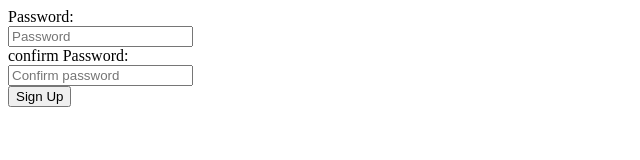
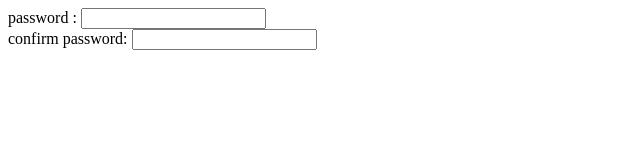
Before and after one commit to rahulg009/swapinc_Intern, a website: page checkpass.html in a window 1280 px wide. Shown: the whole page, without its empty margins (0-640 px from the left). Drawn offline with Linux system fonts and the light colour scheme.

Commit message:
Update checkpass.html

```diff
--- a/checkpass.html
+++ b/checkpass.html
@@ -6,27 +6,27 @@
 
 <body>
     <form>
-        Password:<br>
-        <input type="password" id="password" placeholder="Password">
-        <br>
-        confirm Password:<br>
-        <input type="password" id="confirmPassword" placeholder="Confirm password">
-        <br>
-        <input type="button" href="#" onclick="ansValidation(event)" value="Sign Up">
+    <label>password :
+            <input name="password" id="password" type="password"  />
+          </label>
+          <br>
+          <label>confirm password:
+            <input type="password" name="confirm_password" id="confirm_password"  onkeyup='check();' />
+            <span id='message'></span>
+    </label>
     </form>
 
 
 <script>
-function ansValidation(ev) {
-    ev.preventDefault
-    var nameValue = "test";
-    var passValue = document.getElementById("password").value
-    var confpassValue = document.getElementById("confirmPassword").value
-    if(typeof nameValue !== "string"){
-        window.alert("Please re-enter your name")
-    }else if(passValue !== confpassValue) {
-       window.alert("Passwords do not match!")
-    }
+var check = function() {
+  if (document.getElementById('password').value ==
+    document.getElementById('confirm_password').value) {
+    document.getElementById('message').style.color = 'green';
+    document.getElementById('message').innerHTML = 'matching';
+  } else {
+    document.getElementById('message').style.color = 'red';
+    document.getElementById('message').innerHTML = 'not matching';
+  }
 }
 </script>
 </body>
```
